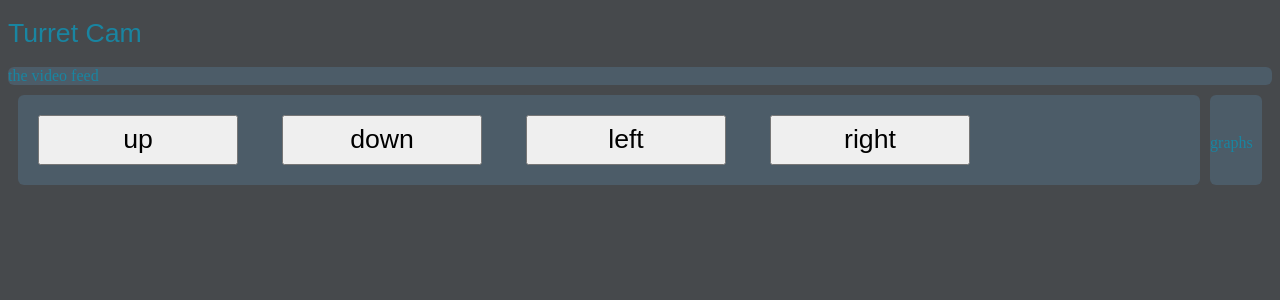
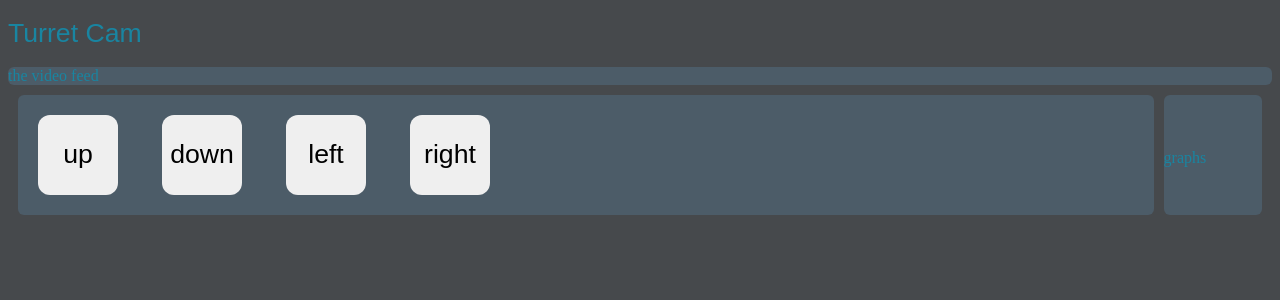
Before and after one commit to matteocrua/Turret-Cam, a Flask app: page / in a window 1280 px wide. Shown: the top 300 px of the page. Run offline with Flask 2, Linux system fonts and the light colour scheme.

Commit message:
change button size

```diff
--- a/static/style.css
+++ b/static/style.css
@@ -43,8 +43,11 @@ h1{
     }
 }
 .control_button{
-    width: 200px;
-    height: 50px;
+    height: 80px;
+    width: 80px;
+    border-radius: 12px;
+    border: none;
     font-size: 20pt;
     margin: 20px;
+    cursor: pointer;
 }
```
Also changed, not shown: app.py (line endings or trailing spaces).
